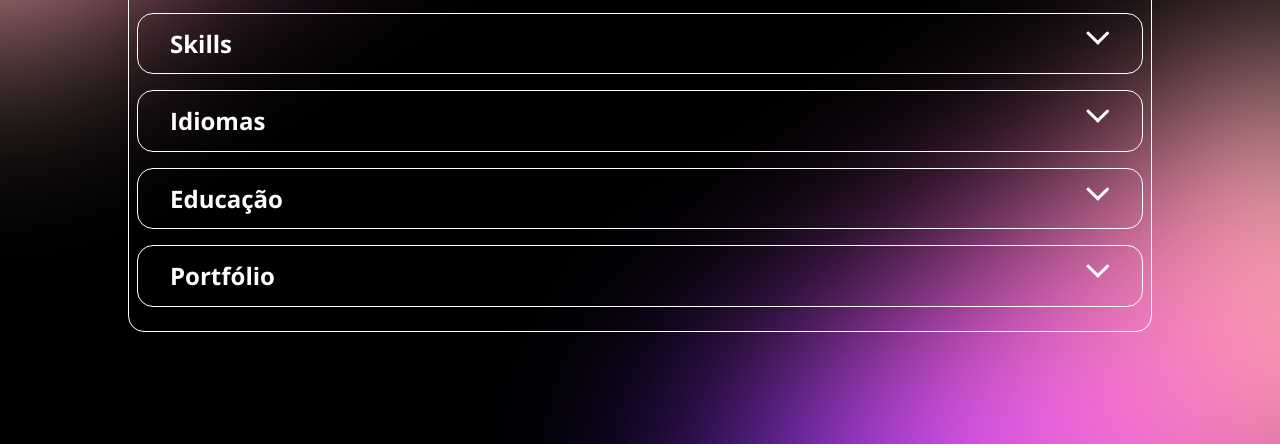
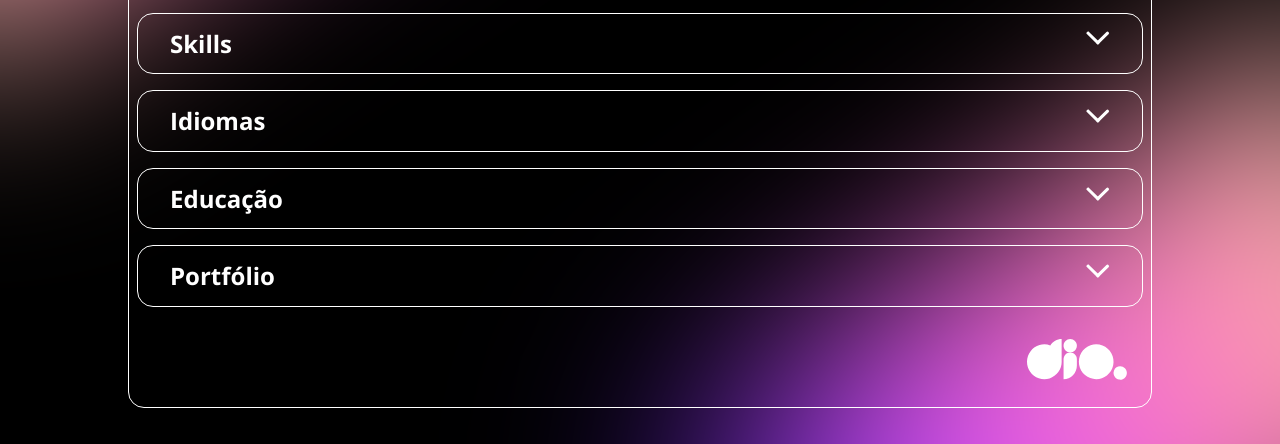
Before and after one commit to vitorVBD/meu-curriculo, a plain HTML site: page index.html in a window 1280 px wide. Shown: the part 356-800 px from the top of the page. Drawn offline with nearby package versions, Linux system fonts and the light colour scheme.

Commit message:
finalizando projeto

```diff
--- /dev/null
+++ b/assets/css/footer.css
@@ -0,0 +1,13 @@
+
+footer {
+    width: 100%;
+    display: flex;
+    flex-direction: row;
+    justify-content: flex-end;
+    align-items: center;
+    padding: 1rem;
+}
+
+footer img {
+    max-width: 100px;
+}
--- a/index.html
+++ b/index.html
@@ -26,6 +26,7 @@
     <link rel="stylesheet" href="assets/css/portfolio.css">
     <link rel="stylesheet" href="assets/css/skills.css">
     <link rel="stylesheet" href="assets/css/education.css">
+    <link rel="stylesheet" href="assets/css/footer.css">
 </head>
 
 <body>
@@ -118,6 +119,12 @@
                 </ul>
             </div>
         </section>
+
+        <footer>
+            <a href="https://www.dio.me/" target="_blank">
+                <img src="assets/img/DIO.svg" alt="DIO">
+            </a>
+        </footer>
     </main>
 
 
```
Also changed, not shown: assets/img/DIO.svg (added).
